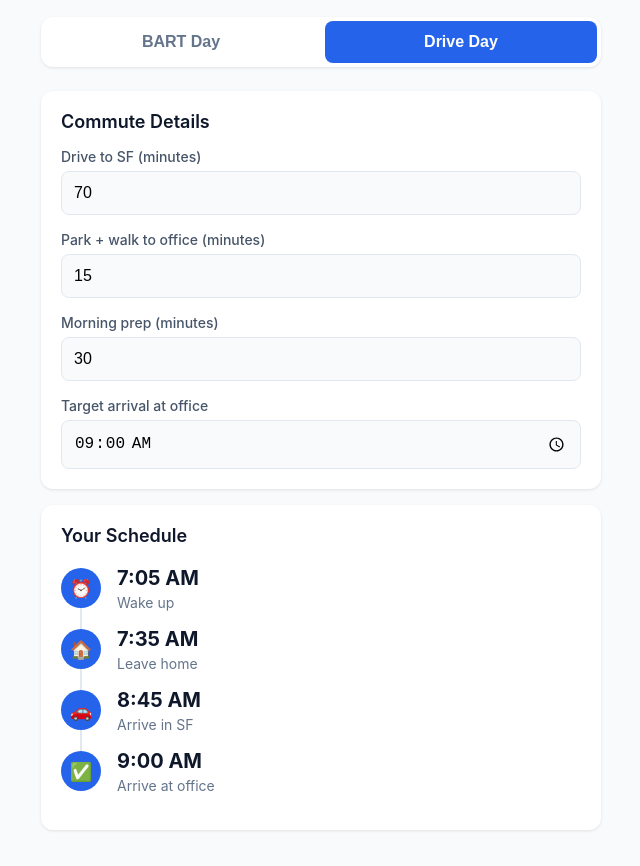
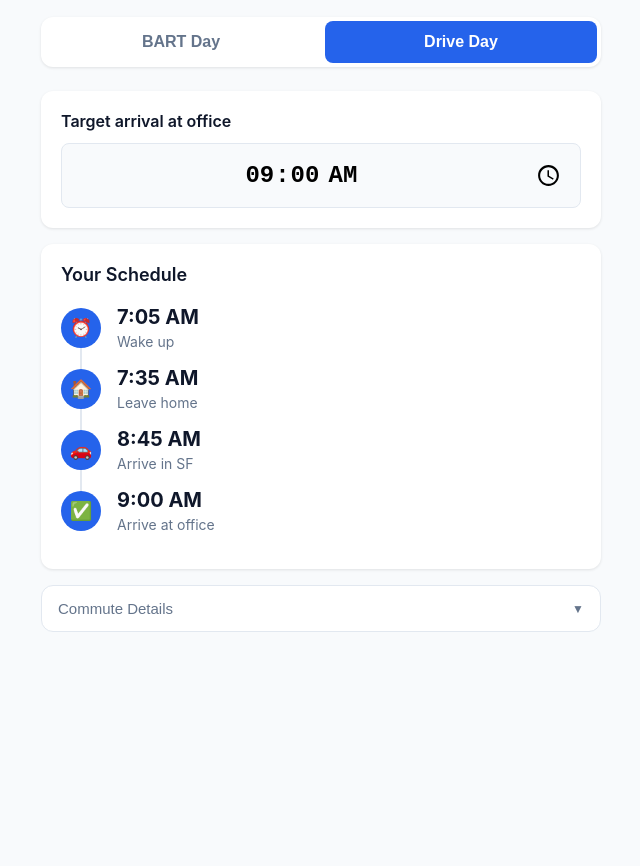
Before and after one commit to milappatel3/commute-planner, a plain HTML site: page index.html in a window 1280 px wide. Both pictures are taken after a click on the button "Drive Day". Shown: the part 52-918 px from the top of the page, without its empty margins (319-959 px from the left). After the commit the page ends 800 px from the top, so only its background shows below. Drawn offline with Linux system fonts and the light colour scheme.

Commit message:
Optimize UI: Move target arrival to top, schedule below, details collapsible
- Target arrival time is now prominent at the top (main input)
- Schedule displays immediately below (main output)
- Other details (prep time, drive time, etc.) collapsed by default
- First screen shows: target arrival → your schedule
- Clean, focused interface for routine-oriented users

```diff
--- a/index.html
+++ b/index.html
@@ -237,6 +237,70 @@
             cursor: pointer;
         }
 
+        .target-arrival {
+            background: white;
+            border-radius: 12px;
+            padding: 20px;
+            margin-bottom: 16px;
+            box-shadow: 0 1px 3px rgba(0,0,0,0.1);
+        }
+
+        .target-arrival label {
+            font-size: 16px;
+            font-weight: 600;
+            margin-bottom: 12px;
+            color: #0f172a;
+        }
+
+        .target-arrival input[type="time"] {
+            font-size: 24px;
+            font-weight: 700;
+            padding: 16px;
+            text-align: center;
+        }
+
+        .details-toggle {
+            background: white;
+            border: 1px solid #e2e8f0;
+            width: 100%;
+            padding: 14px 16px;
+            border-radius: 12px;
+            margin-bottom: 16px;
+            cursor: pointer;
+            display: flex;
+            align-items: center;
+            justify-content: space-between;
+            font-size: 15px;
+            font-weight: 500;
+            color: #64748b;
+            transition: all 0.2s;
+        }
+
+        .details-toggle:hover {
+            border-color: #2563eb;
+            color: #2563eb;
+        }
+
+        .details-toggle::after {
+            content: '▼';
+            font-size: 12px;
+            transition: transform 0.2s;
+        }
+
+        .details-toggle.open::after {
+            transform: rotate(180deg);
+        }
+
+        .details-content {
+            max-height: 0;
+            overflow: hidden;
+            transition: max-height 0.3s ease-out;
+        }
+
+        .details-content.open {
+            max-height: 1000px;
+        }
+
         @media (max-width: 480px) {
             .container {
                 padding: 16px;
@@ -268,8 +332,30 @@
 
         <!-- BART Mode -->
         <div id="bart-mode" class="mode-content active">
+            <!-- Target Arrival (Prominent) -->
+            <div class="target-arrival">
+                <label for="bart-target">Target arrival at office</label>
+                <input type="time" id="bart-target" value="09:00">
+            </div>
+
+            <div id="bart-error" class="error" style="display: none;"></div>
+
+            <!-- Schedule (Main Focus) -->
             <div class="card">
-                <h2>Commute Details</h2>
+                <h2>Your Schedule</h2>
+                <div id="bart-timeline" class="timeline"></div>
+            </div>
+
+            <!-- Collapsible Details -->
+            <button class="details-toggle" id="bart-details-toggle">
+                Commute Details
+            </button>
+            <div class="details-content" id="bart-details-content">
+                <div class="card" style="margin-top: 0;">
+                    <div class="input-group">
+                        <label for="bart-prep">Morning prep (minutes)</label>
+                        <input type="number" id="bart-prep" value="30" min="0">
+                    </div>
                     <div class="input-group">
                         <label for="bart-drive">Drive to BART (minutes)</label>
                         <input type="number" id="bart-drive" value="20" min="0">
@@ -279,30 +365,17 @@
                         <input type="number" id="bart-park" value="5" min="0">
                     </div>
                     <div class="input-group">
-                    <label for="bart-walk">Walk from Montgomery to office (minutes)</label>
-                    <input type="number" id="bart-walk" value="2" min="0">
-                </div>
-                <div class="input-group">
                         <label for="bart-buffer">Buffer before train (minutes)</label>
                         <input type="number" id="bart-buffer" value="5" min="0">
                     </div>
                     <div class="input-group">
-                    <label for="bart-prep">Morning prep (minutes)</label>
-                    <input type="number" id="bart-prep" value="30" min="0">
+                        <label for="bart-walk">Walk from Montgomery to office (minutes)</label>
+                        <input type="number" id="bart-walk" value="2" min="0">
                     </div>
-                <div class="input-group">
-                    <label for="bart-target">Target arrival at office</label>
-                    <input type="time" id="bart-target" value="09:00">
                 </div>
             </div>
 
-            <div id="bart-error" class="error" style="display: none;"></div>
-
-            <div class="card">
-                <h2>Your Schedule</h2>
-                <div id="bart-timeline" class="timeline"></div>
-            </div>
-
+            <!-- Evening Trains -->
             <div class="card">
                 <h2>Evening Trains</h2>
                 <div class="train-schedule">
@@ -313,8 +386,28 @@
 
         <!-- Drive Mode -->
         <div id="drive-mode" class="mode-content">
+            <!-- Target Arrival (Prominent) -->
+            <div class="target-arrival">
+                <label for="drive-target">Target arrival at office</label>
+                <input type="time" id="drive-target" value="09:00">
+            </div>
+
+            <!-- Schedule (Main Focus) -->
             <div class="card">
-                <h2>Commute Details</h2>
+                <h2>Your Schedule</h2>
+                <div id="drive-timeline" class="timeline"></div>
+            </div>
+
+            <!-- Collapsible Details -->
+            <button class="details-toggle" id="drive-details-toggle">
+                Commute Details
+            </button>
+            <div class="details-content" id="drive-details-content">
+                <div class="card" style="margin-top: 0;">
+                    <div class="input-group">
+                        <label for="drive-prep">Morning prep (minutes)</label>
+                        <input type="number" id="drive-prep" value="30" min="0">
+                    </div>
                     <div class="input-group">
                         <label for="drive-drive">Drive to SF (minutes)</label>
                         <input type="number" id="drive-drive" value="70" min="0">
@@ -323,19 +416,7 @@
                         <label for="drive-park">Park + walk to office (minutes)</label>
                         <input type="number" id="drive-park" value="15" min="0">
                     </div>
-                <div class="input-group">
-                    <label for="drive-prep">Morning prep (minutes)</label>
-                    <input type="number" id="drive-prep" value="30" min="0">
                 </div>
-                <div class="input-group">
-                    <label for="drive-target">Target arrival at office</label>
-                    <input type="time" id="drive-target" value="09:00">
-                </div>
-            </div>
-
-            <div class="card">
-                <h2>Your Schedule</h2>
-                <div id="drive-timeline" class="timeline"></div>
             </div>
         </div>
     </div>
@@ -609,6 +690,21 @@
             });
         });
 
+        // Details toggle handlers
+        document.getElementById('bart-details-toggle').addEventListener('click', () => {
+            const toggle = document.getElementById('bart-details-toggle');
+            const content = document.getElementById('bart-details-content');
+            toggle.classList.toggle('open');
+            content.classList.toggle('open');
+        });
+
+        document.getElementById('drive-details-toggle').addEventListener('click', () => {
+            const toggle = document.getElementById('drive-details-toggle');
+            const content = document.getElementById('drive-details-content');
+            toggle.classList.toggle('open');
+            content.classList.toggle('open');
+        });
+
         // Initialize
         loadState();
         calculateBARTSchedule();
```
Lines whose indentation alone changed are shown as unchanged.
